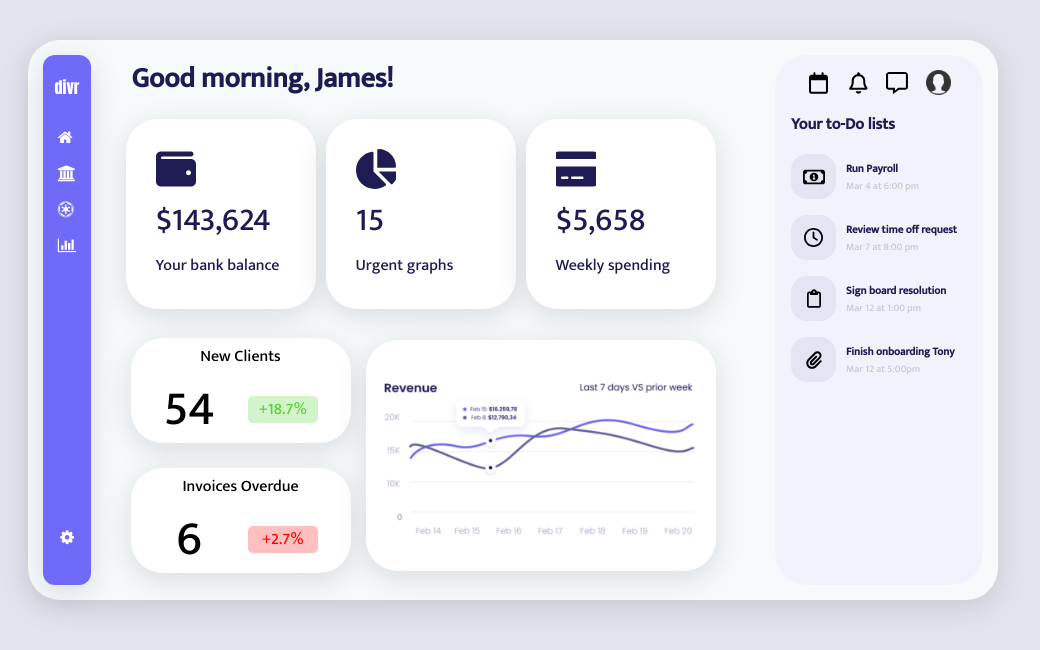
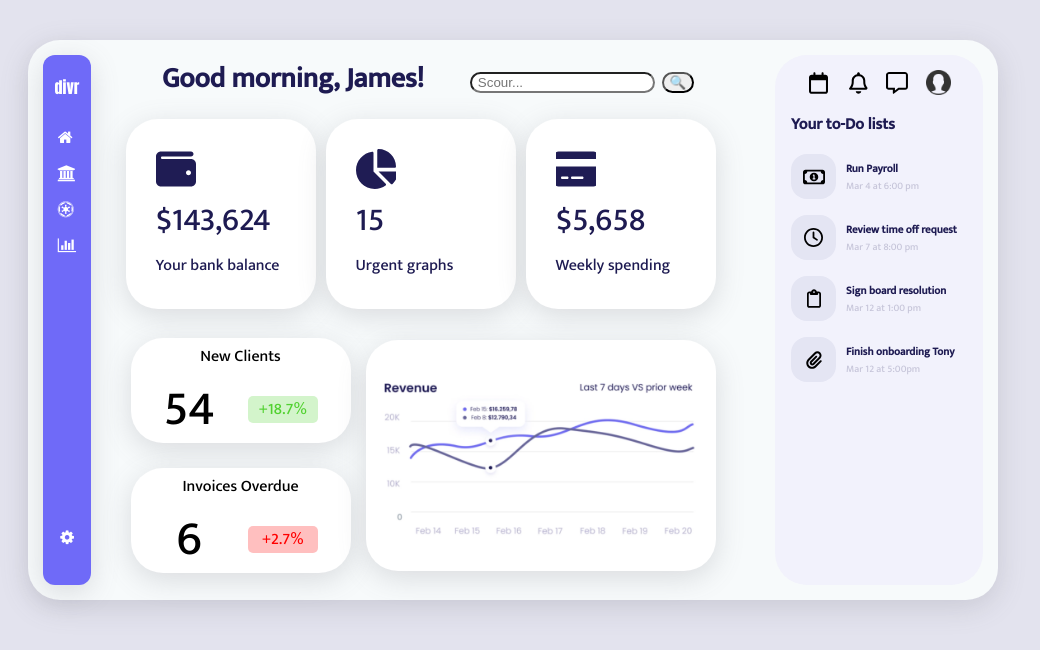
Before and after one commit to ZefAnderson/In_Class_Project_1, a plain HTML site: page index.html in a window 1280 px wide. Shown: the whole page, without its empty margins (0-1040 px from the left). Drawn offline with Linux system fonts and the light colour scheme.

Commit message:
final commit

```diff
--- a/index.html
+++ b/index.html
@@ -30,6 +30,10 @@
         <div class="cCenter">
             <div class="top-container-text">
                 Good morning, James!
+                <form action="#">
+                    <input class="input-borders" type="text" placeholder=" Scour...">
+                    <button class="button-borders" type="submit">&#128269;</button>
+                  </form>
             </div>
             <div class="wCont1">
                     <div class="box1">
--- a/styles.scss
+++ b/styles.scss
@@ -308,11 +308,12 @@ div i {
 }
 
 .top-container-text{
-        margin-left: 16px;
+        display: flex;
+        justify-content: space-evenly;
         font-size: 28px;
         font-weight: bold;
         font-family: $mukta;
-        color: rgb(30,27,82)
+        color: rgb(30,27,82);
 }
 
 .wCont1{
@@ -346,3 +347,11 @@ div i {
     @include box-icon("images/credit-card-solid.svg");
 
 }
+
+.input-borders {
+    border-radius: $br;
+}
+
+.button-borders {
+    border-radius: $br;
+}
```
Also changed, not shown: styles.css, 1 other file.
